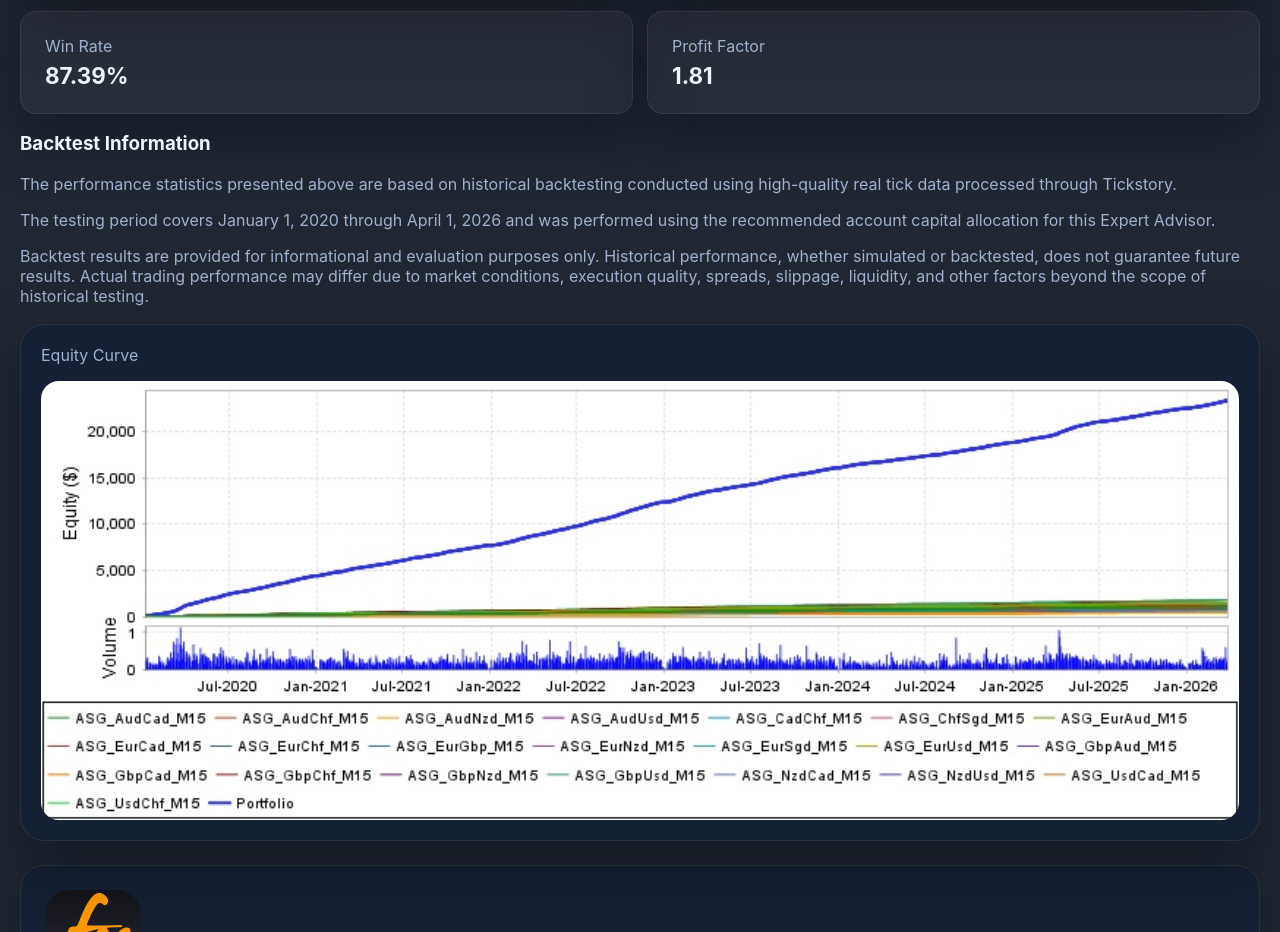
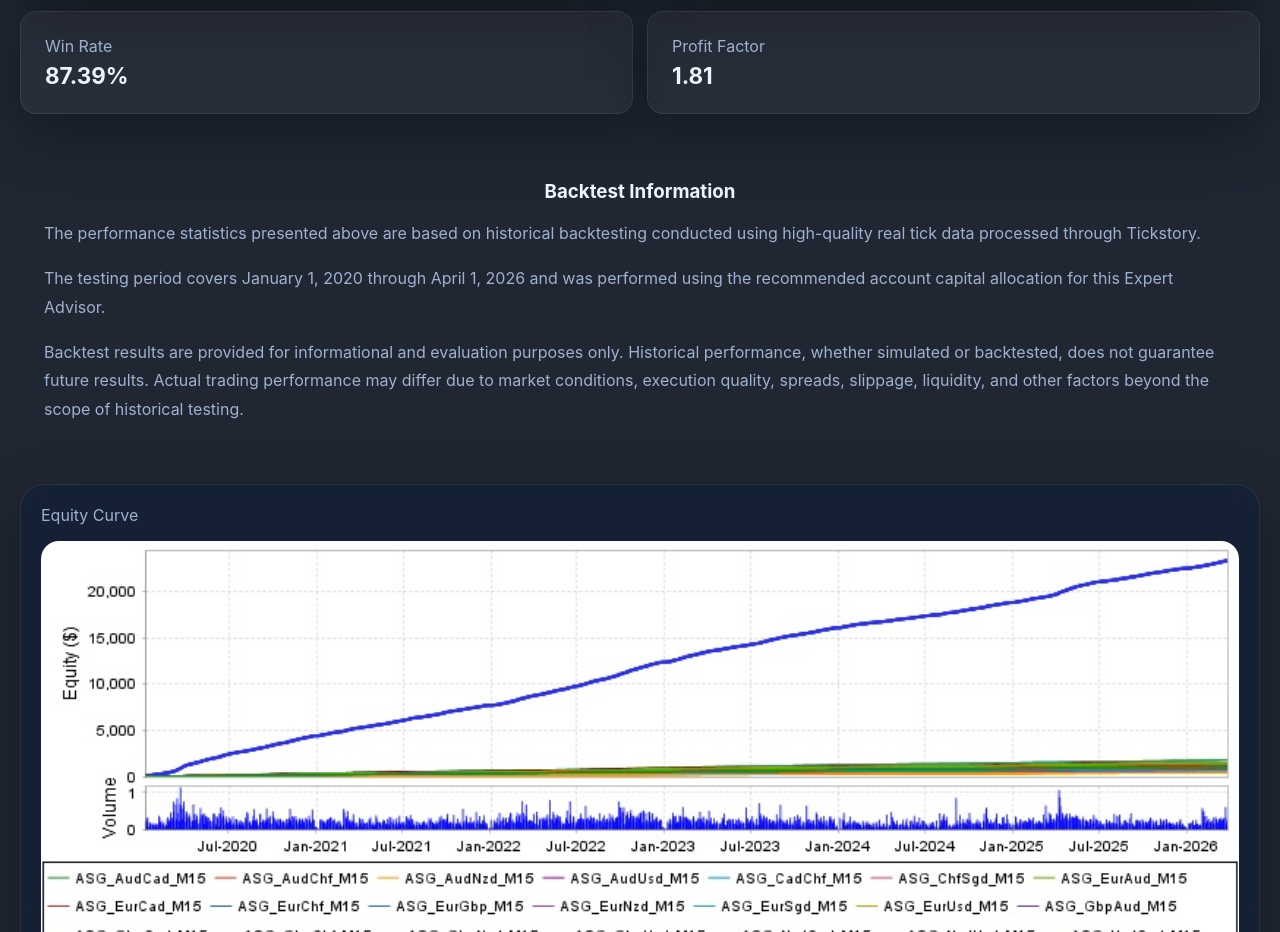
Before and after one commit to giovannimaccioni1989-byte/xeno-system-solution, a React (Vite) app: page /expert-advisors/Asgard in a window 1280 px wide. Shown: the part 1360-2292 px from the top of the page. Built offline with nearby package versions, Linux system fonts and the light colour scheme.

Commit message:
Update styles.css

```diff
--- a/src/styles.css
+++ b/src/styles.css
@@ -801,3 +801,18 @@ body {
   margin-left: auto;
   margin-right: auto;
 }
+.backtest-note {
+  margin: 24px 0;
+  padding: 24px;
+}
+
+.backtest-note h3 {
+  margin-bottom: 14px;
+  text-align: center;
+}
+
+.backtest-note p {
+  color: var(--muted);
+  line-height: 1.8;
+  margin-bottom: 12px;
+}
```
